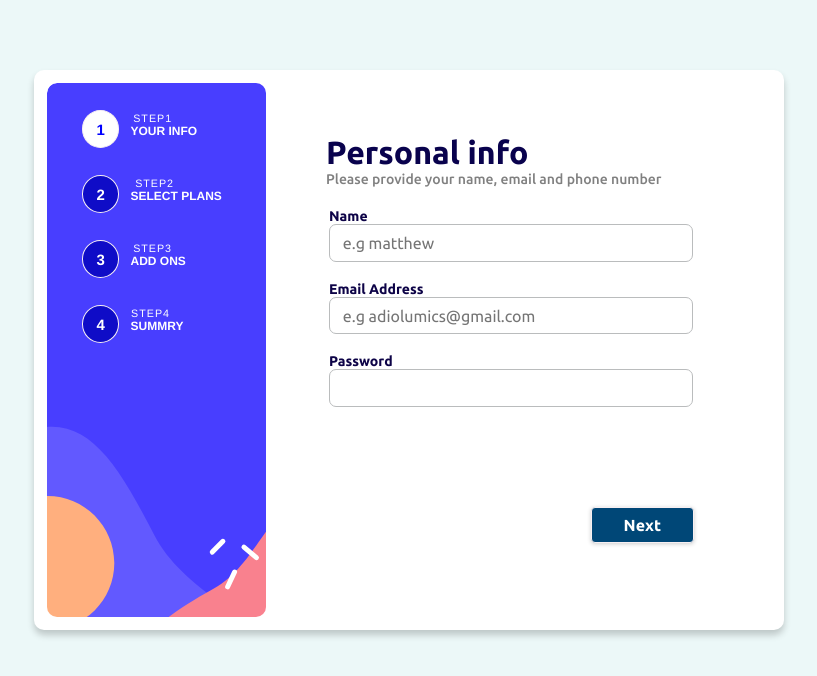
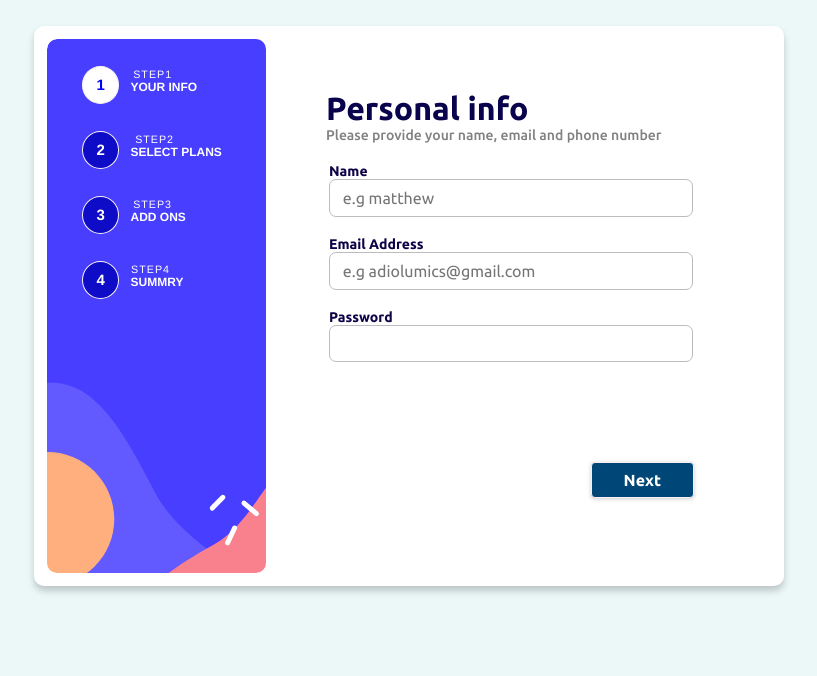
Before and after one commit to matthew-ladipo/multi-step-form-page, a React (Create React App) app: page / in a window 1280 px wide. Shown: the top 676 px of the page, without its empty margins (231-1048 px from the left). Built offline with nearby package versions, Linux system fonts and the light colour scheme; a web font is replaced by a local one.

Commit message:
resposive styling

```diff
--- a/src/index.css
+++ b/src/index.css
@@ -22,7 +22,7 @@ body{
   position: relative;
   border-radius: 10px;
   display: flex;
-  margin:  5.5% auto;
+  margin:  2% auto;
   box-shadow: 0 5px 7px rgba(3, 3, 3, 0.2);
   background-color: #fff;
 }
```
